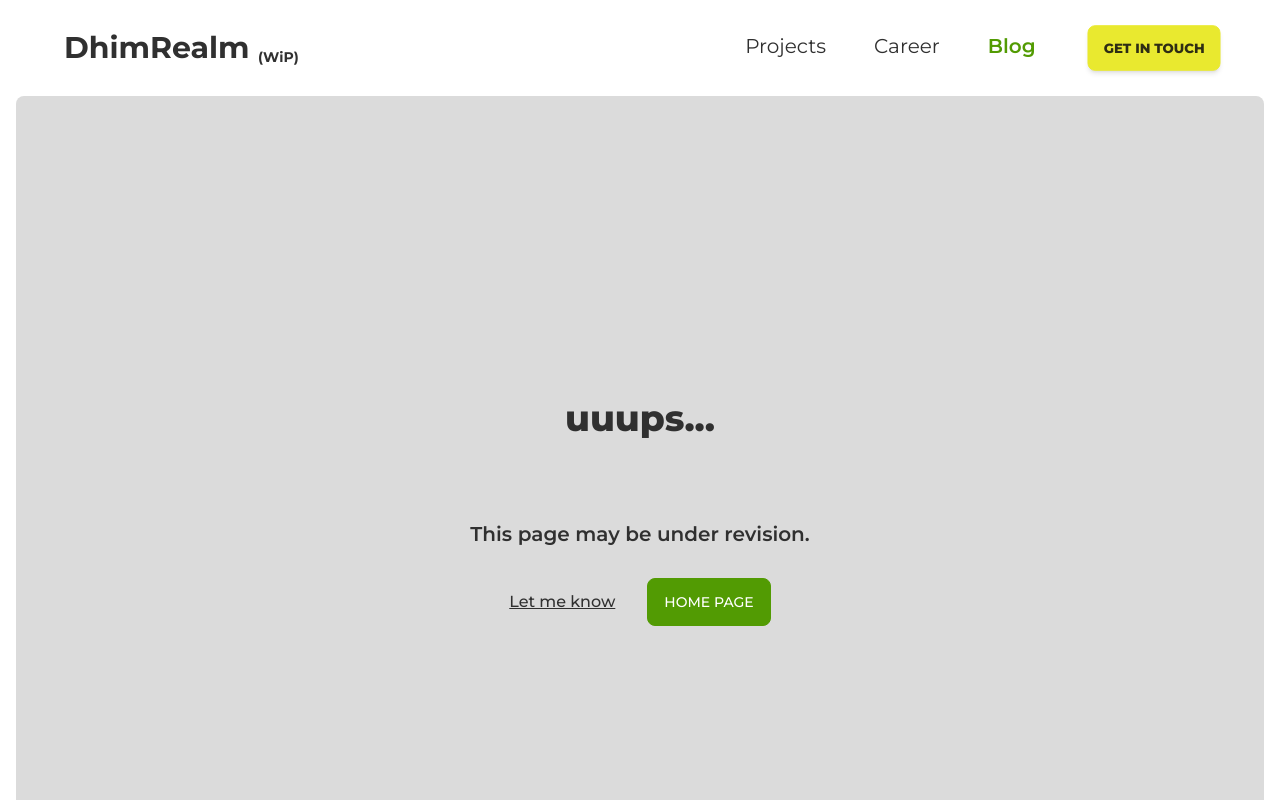
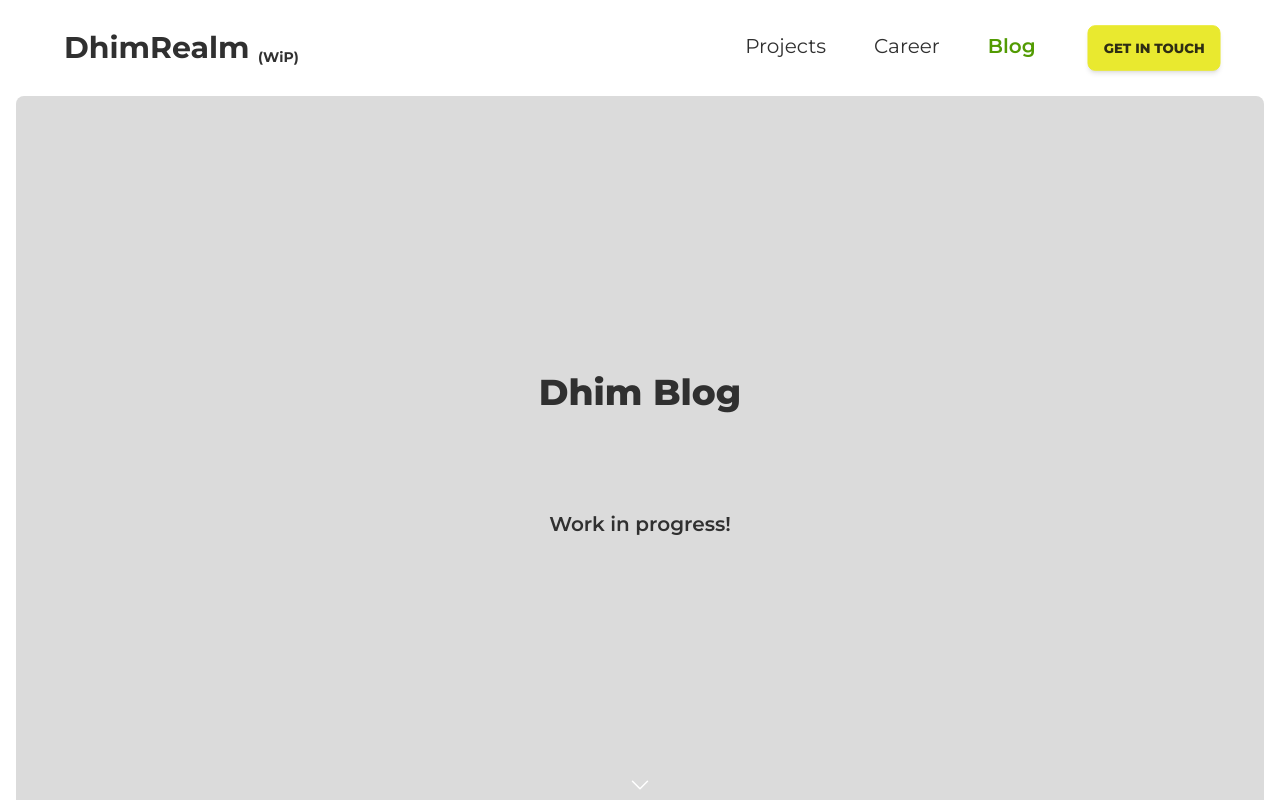
Before and after one commit to dhimiterPoison/dhimiterhelmi-old, a Next.js app: page /blog in a window 1280 px wide. Before the commit this address had no page. Shown: the top 800 px of the page. Built offline with nearby package versions, Linux system fonts and the light colour scheme.

Commit message:
let's inroduce a blog ;)

```diff
--- /dev/null
+++ b/app/blog/page.tsx
@@ -0,0 +1,12 @@
+import React from 'react'
+
+const BlogHomepage = () => {
+  return (
+	<div className='flex flex-col gap-8 w-full min-h-full items-center justify-center prose'>
+		<h1>Dhim Blog</h1>
+		<h3>Work in progress!</h3>
+	</div>
+  )
+}
+
+export default BlogHomepage
```
